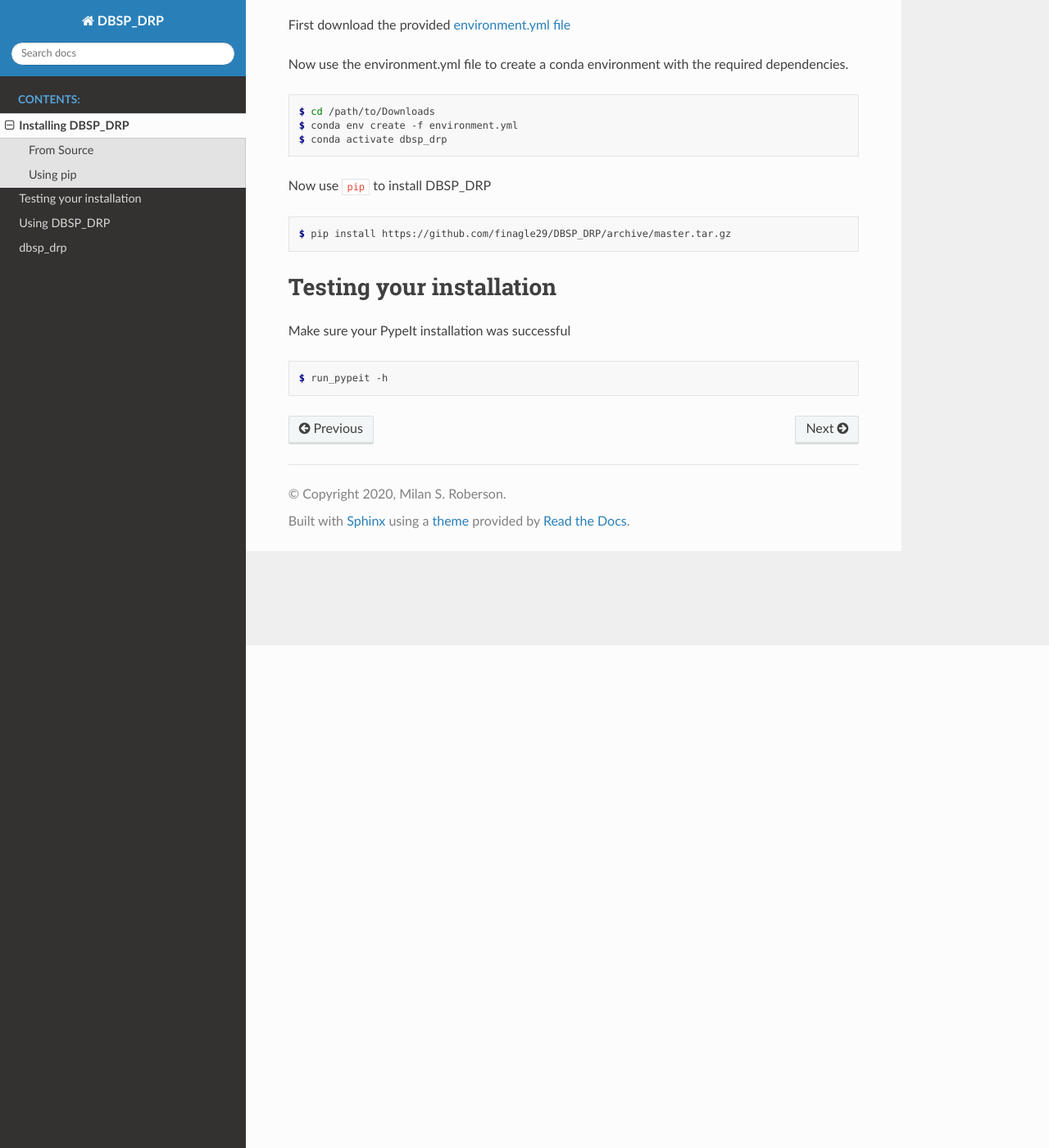
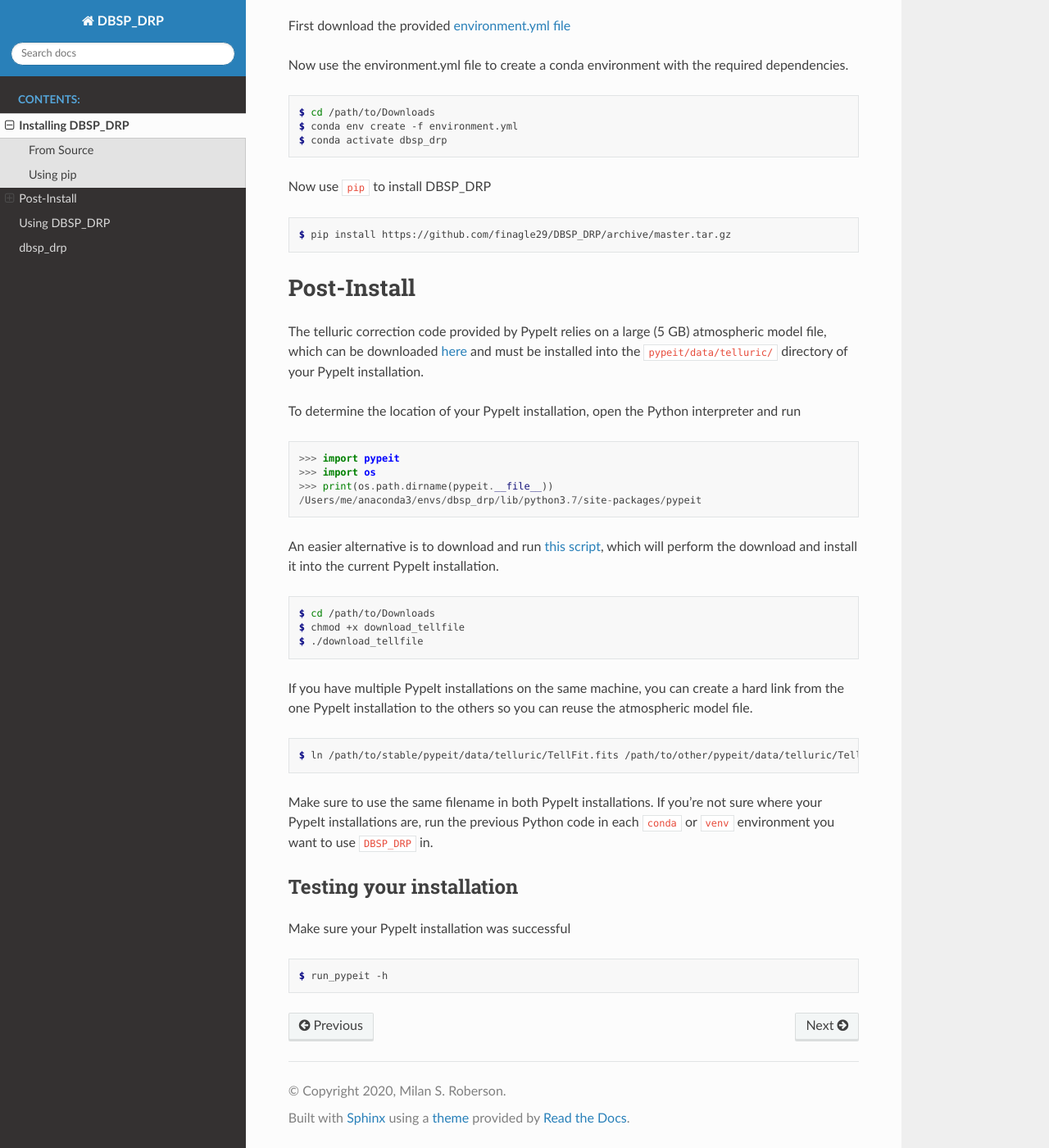
Before and after one commit to finagle29/DBSP_DRP, a Sphinx documentation site: the page built from docs/source/installing.rst, in a window 1280 px wide and 1400 px high, scrolled down 613 px. Shown: the whole window at 82% size. Built offline with Sphinx 7.4.7 and the Read the Docs theme 2.0.0, drawn with Linux system fonts in a browser that asks for light colours; some of the changed text lies outside the part shown.

Commit message:
Added download_tellfile script, docs

```diff
--- a/docs/source/installing.rst
+++ b/docs/source/installing.rst
@@ -2,7 +2,7 @@
 Installing DBSP_DRP
 *******************
 
-Conda is the recommended pacakage manager used to install DBSP_DRP.
+Conda is the recommended pacakage manager used to install ``DBSP_DRP``.
 
 From Source
 ###########
@@ -43,9 +43,42 @@
 
     $ pip install https://github.com/finagle29/DBSP_DRP/archive/master.tar.gz
 
-*************************
+************
+Post-Install
+************
+
+The telluric correction code provided by PypeIt relies on a large (5 GB) atmospheric model file, which can be downloaded `here <https://drive.google.com/drive/folders/1x5d2_L8pwLDmvvoFUCa-vIoluv3GpowA>`__
+and must be installed into the ``pypeit/data/telluric/`` directory of your PypeIt installation.
+
+To determine the location of your PypeIt installation, open the Python interpreter and run
+
+.. code-block:: Python
+
+    >>> import pypeit
+    >>> import os
+    >>> print(os.path.dirname(pypeit.__file__))
+    /Users/me/anaconda3/envs/dbsp_drp/lib/python3.7/site-packages/pypeit
+
+An easier alternative is to download and run `this script <https://raw.githubusercontent.com/finagle29/DBSP_DRP/master/bin/download_tellfile>`__,
+which will perform the download and install it into the current PypeIt installation.
+
+.. code-block:: console
+
+    $ cd /path/to/Downloads
+    $ chmod +x download_tellfile
+    $ ./download_tellfile
+
+If you have multiple PypeIt installations on the same machine, you can create a hard link from the one PypeIt installation to the others so you can reuse the atmospheric model file.
+
+.. code-block:: console
+
+    $ ln /path/to/stable/pypeit/data/telluric/TellFit.fits /path/to/other/pypeit/data/telluric/TellFit.fits
+
+Make sure to use the same filename in both PypeIt installations.
+If you're not sure where your PypeIt installations are, run the previous Python code in each ``conda`` or ``venv`` environment you want to use ``DBSP_DRP`` in.
+
 Testing your installation
-*************************
+#########################
 
 Make sure your PypeIt installation was successful
 
```
Also changed, not shown: README.md (+5 -0 lines), 2 other files.
